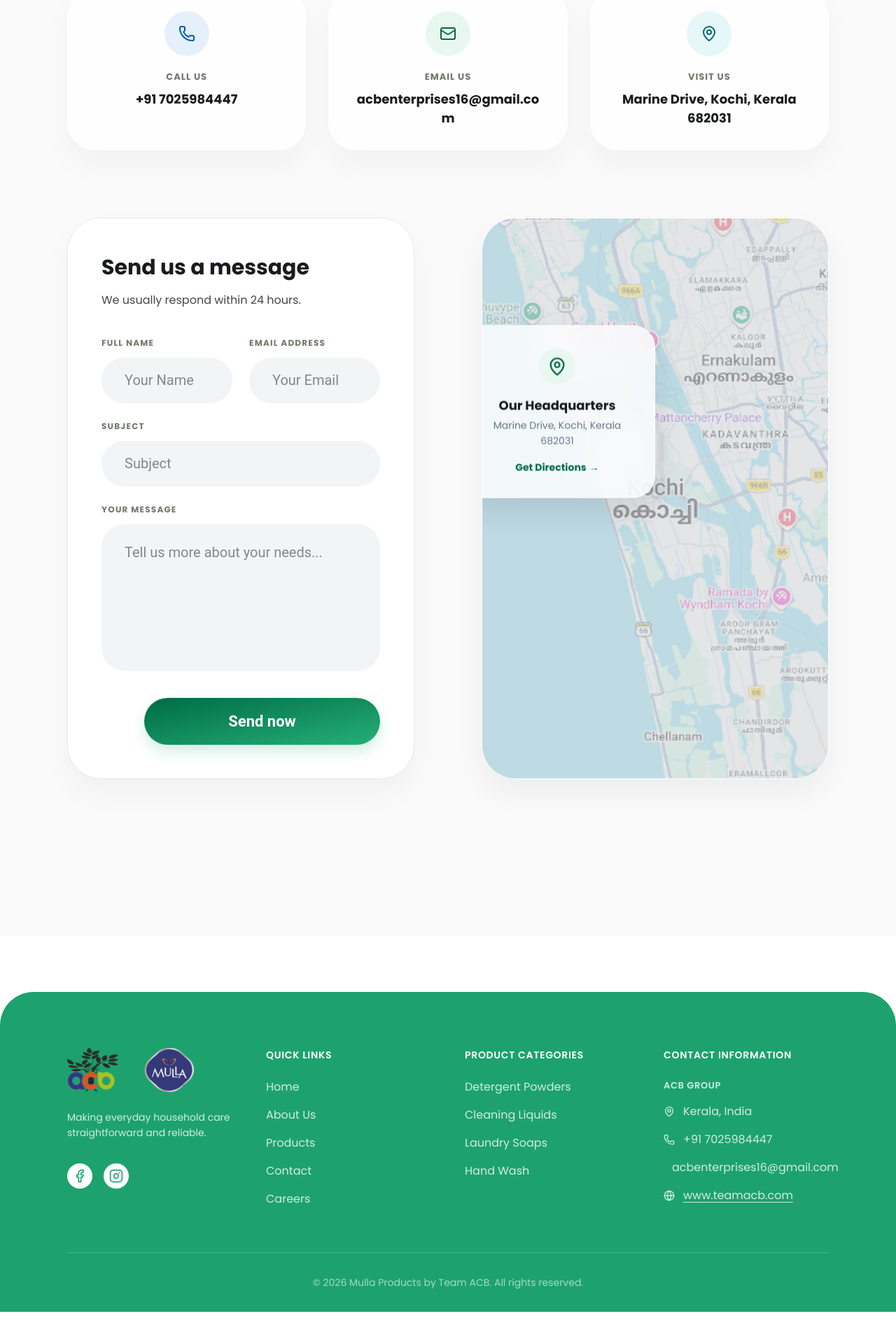
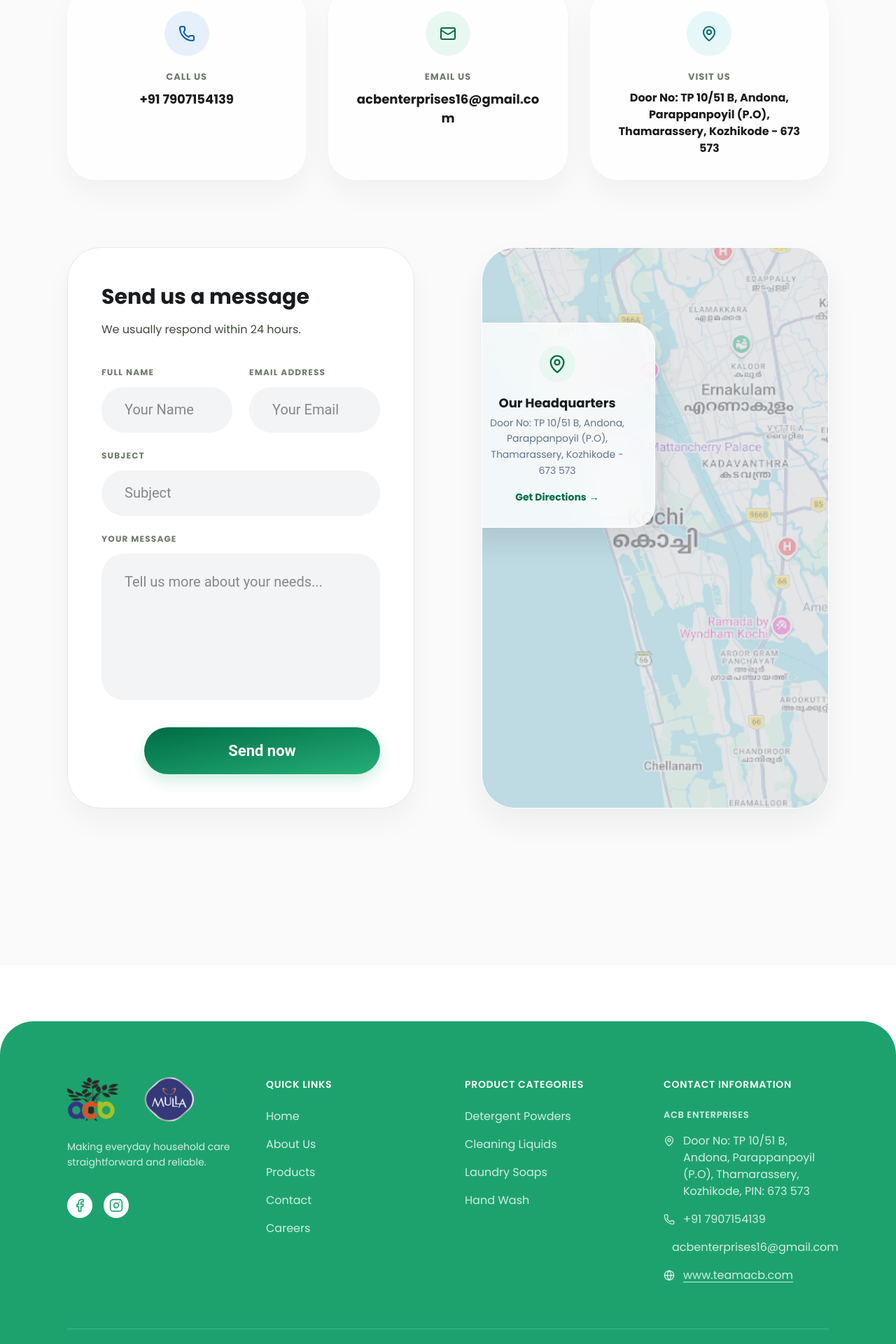
Before and after one commit to miknivin/team-acb, a React (Vite) app: page /contact in a window 1280 px wide. Shown: the part 520-2440 px from the top of the page at 70% size. Before the commit the page ends 2394 px from the top, so only its background shows below. Built offline with nearby package versions, Linux system fonts and the light colour scheme.

Commit message:
changed address

```diff
--- a/src/app/components/ContactPage.tsx
+++ b/src/app/components/ContactPage.tsx
@@ -81,7 +81,7 @@ export function ContactPage() {
                 Call Us
               </span>
               <span className="text-[#191c1e] text-[15px] lg:text-[18px] font-bold whitespace-nowrap">
-                +91 7025984447
+                +91 7907154139
               </span>
             </div>
           </motion.div>
@@ -118,8 +118,8 @@ export function ContactPage() {
               <span className="text-[#6f7a6b] text-[13px] font-bold tracking-[1px] uppercase block mb-2">
                 Visit Us
               </span>
-              <span className="text-[#191c1e] text-[15px] lg:text-[18px] font-bold">
-                Marine Drive, Kochi, Kerala 682031
+              <span className="text-[#191c1e] text-[14px] lg:text-[16px] font-bold leading-snug">
+                Door No: TP 10/51 B, Andona, Parappanpoyil (P.O), Thamarassery, Kozhikode - 673 573
               </span>
             </div>
           </motion.div>
@@ -256,7 +256,7 @@ export function ContactPage() {
                 Our Headquarters
               </h3>
               <p className="text-[#64748b] text-[14px] leading-relaxed mb-4">
-                Marine Drive, Kochi, Kerala 682031
+                Door No: TP 10/51 B, Andona, Parappanpoyil (P.O), Thamarassery, Kozhikode - 673 573
               </p>
               <button className="text-[#006c46] font-bold text-[14px] hover:text-[#1da26e] transition-colors flex items-center gap-1 group/btn">
                 Get Directions
--- a/src/app/components/Footer.tsx
+++ b/src/app/components/Footer.tsx
@@ -47,14 +47,14 @@ export function Footer() {
           <div>
             <h4 className="font-semibold mb-6 uppercase tracking-wider text-sm">Contact Information</h4>
             <ul className="space-y-4">
-              <li><span className="text-white/80 uppercase tracking-wider text-[13px] font-semibold block mb-2">ACB Group</span></li>
-              <li className="flex items-center gap-3 text-white/80">
-                <MapPin size={16} />
-                <span>Kerala, India</span>
+              <li><span className="text-white/80 uppercase tracking-wider text-[13px] font-semibold block mb-2">ACB ENTERPRISES</span></li>
+              <li className="flex items-start gap-3 text-white/80">
+                <MapPin size={16} className="mt-1 shrink-0" />
+                <span>Door No: TP 10/51 B, Andona, Parappanpoyil (P.O), Thamarassery, Kozhikode, PIN: 673 573</span>
               </li>
               <li className="flex items-center gap-3 text-white/80">
                 <Phone size={16} />
-                <span>+91 7025984447</span>
+                <span>+91 7907154139</span>
               </li>
               <li className="flex items-center gap-3 text-white/80">
                 <Mail size={16} />
--- a/src/imports/Contact.tsx
+++ b/src/imports/Contact.tsx
@@ -494,7 +494,7 @@ function Container18() {
   return (
     <div className="content-stretch flex flex-col items-start relative shrink-0 w-full" data-name="Container">
       <div className="flex flex-col font-['Plus_Jakarta_Sans:Bold',sans-serif] font-bold h-[28px] justify-center leading-[0] relative shrink-0 text-[#191c1e] text-[18px] w-[151.38px]">
-        <p className="leading-[28px]">+91 484 234 5678</p>
+        <p className="leading-[28px]">+91 7907154139</p>
       </div>
     </div>
   );
@@ -564,7 +564,7 @@ function Container22() {
   return (
     <div className="content-stretch flex flex-col items-start relative shrink-0 w-full" data-name="Container">
       <div className="flex flex-col font-['Plus_Jakarta_Sans:Bold',sans-serif] font-bold h-[28px] justify-center leading-[0] relative shrink-0 text-[#191c1e] text-[18px] w-[151.91px]">
-        <p className="leading-[28px]">hello@mulla.care</p>
+        <p className="leading-[28px]">acbenterprises16@gmail.com</p>
       </div>
     </div>
   );
@@ -634,7 +634,7 @@ function Container26() {
   return (
     <div className="content-stretch flex flex-col items-start relative shrink-0 w-full" data-name="Container">
       <div className="flex flex-col font-['Plus_Jakarta_Sans:Bold',sans-serif] font-bold h-[28px] justify-center leading-[0] relative shrink-0 text-[#191c1e] text-[18px] w-[166.81px]">
-        <p className="leading-[28px]">Kochi, Kerala, India</p>
+        <p className="leading-[28px]">Parappanpoyil, Thamarassery, Kozhikode</p>
       </div>
     </div>
   );
@@ -947,7 +947,7 @@ function Container39() {
   return (
     <div className="absolute content-stretch flex flex-col items-center left-[24px] top-[104px]" data-name="Container">
       <div className="flex flex-col font-['Manrope:Regular',sans-serif] font-normal h-[20px] justify-center leading-[0] relative shrink-0 text-[#3f4a3c] text-[14px] text-center w-[216.83px]">
-        <p className="leading-[20px]">Marine Drive, Kochi, Kerala 682031</p>
+        <p className="leading-[20px]">Parappanpoyil (P.O), Thamarassery, Kozhikode - 673 573</p>
       </div>
     </div>
   );
```
